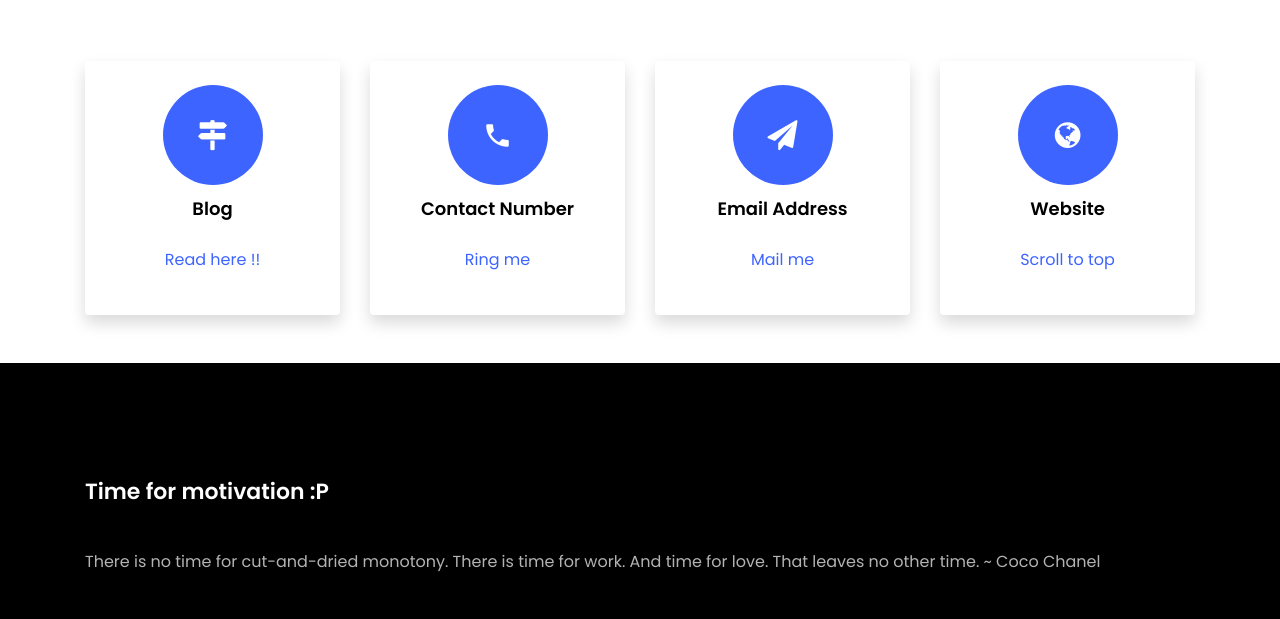
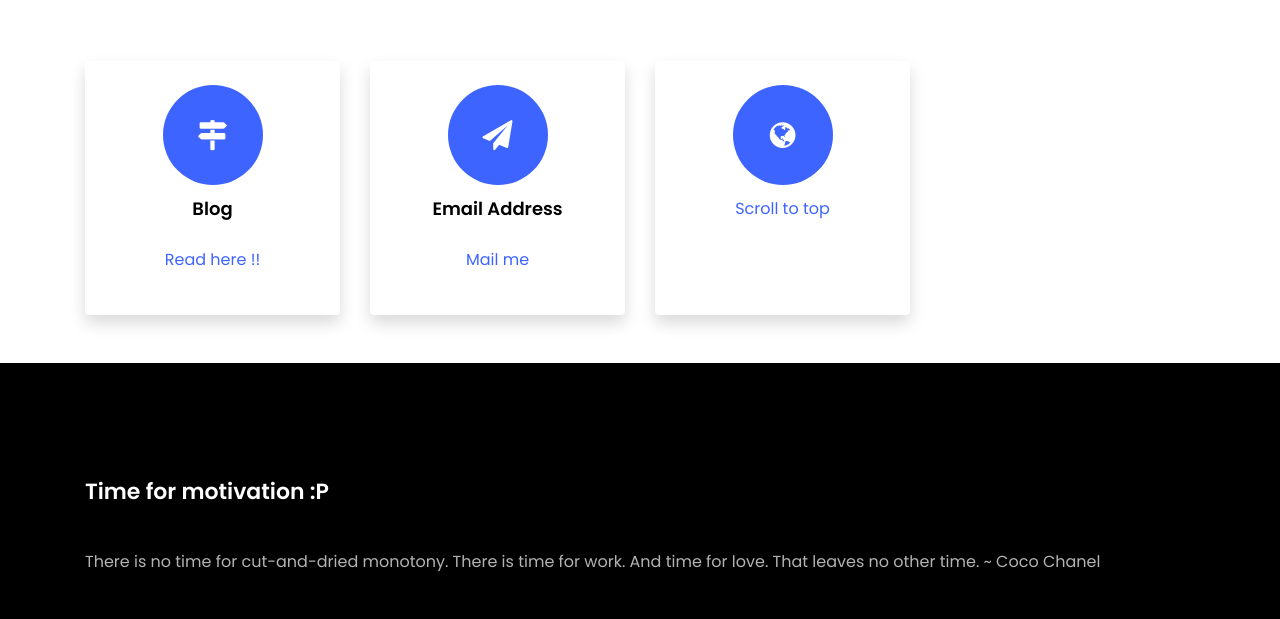
Before and after one commit to yerramsettysaimeghana/Portfolio, a plain HTML site: page index.html in a window 1280 px wide. Shown: the part 5182-5801 px from the top of the page. Drawn offline with Linux system fonts and the light colour scheme; files whose address does not match are found by name.

Commit message:
update contact section

```diff
--- a/index.html
+++ b/index.html
@@ -410,17 +410,6 @@ mask of the target coloured pen. Used contour detection to detect and track the
           <div class="col-md-6 col-lg-3 d-flex ftco-animate">
           	<div class="align-self-stretch box text-center p-4 shadow">
           		<div class="icon d-flex align-items-center justify-content-center">
-          			<span class="icon-phone2"></span>
-          		</div>
-          		<div>
-	          		<h3 class="mb-4">Contact Number</h3>
-		            <p><a href="tel://+918309221406">Ring me</a></p>
-	            </div>
-	          </div>
-          </div>
-          <div class="col-md-6 col-lg-3 d-flex ftco-animate">
-          	<div class="align-self-stretch box text-center p-4 shadow">
-          		<div class="icon d-flex align-items-center justify-content-center">
           			<span class="icon-paper-plane"></span>
           		</div>
           		<div>
@@ -435,7 +424,6 @@ mask of the target coloured pen. Used contour detection to detect and track the
           			<span class="icon-globe"></span>
           		</div>
           		<div>
-	          		<h3 class="mb-4">Website</h3>
 		            <p><a href="#">Scroll to top</a></p>
 	            </div>
 	          </div>
```
